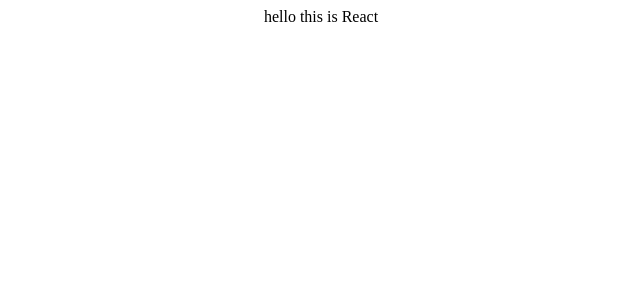
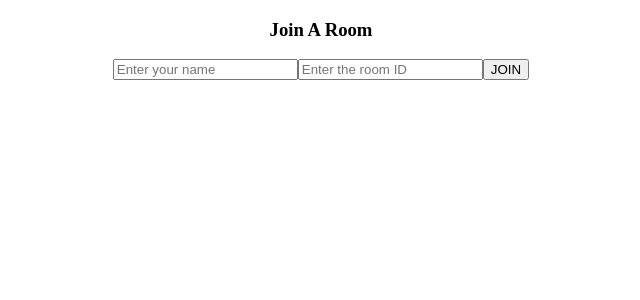
Before and after one commit to NISHANTSRI/Live-Chat-Socket-io, a React (Create React App) app in the folder client/: page / in a window 1280 px wide. Shown: the top 300 px of the page, without its empty margins (319-959 px from the left). Built offline with nearby package versions, Linux system fonts and the light colour scheme; no server answers.

Commit message:
frontend backend socket connection established

```diff
--- a/client/package.json
+++ b/client/package.json
@@ -9,6 +9,7 @@
     "react": "^18.2.0",
     "react-dom": "^18.2.0",
     "react-scripts": "5.0.1",
+    "socket.io-client": "^4.5.1",
     "web-vitals": "^2.1.4"
   },
   "scripts": {
--- a/client/src/App.js
+++ b/client/src/App.js
@@ -1,9 +1,31 @@
 import './App.css';
+import io from 'socket.io-client';
+import { useState } from 'react';
+// eslint-disable-next-line
+const socket = io.connect('http://localhost:3001');
 
 function App() {
+  // eslint-disable-next-line
+  const [name, setName] = useState("");
+  // eslint-disable-next-line
+  const [room, setRoom] = useState('');
+  // eslint-disable-next-line
+  const joinRoom = () => {
+    if (name !== '' && room !== '') {
+      socket.emit('join_room', room);
+    }
+  }
+
   return (
     <div className="App">
-      hello this is React
+      <h3>Join A Room</h3>
+      <input type="text" placeholder='Enter your name' onChange={(e) => {
+        setName(e.target.value);
+      }} />
+      <input type="text" placeholder='Enter the room ID' onChange={(e) => {
+        setRoom(e.target.value);
+      }} />
+      <button onClick={joinRoom}>JOIN</button>
     </div>
   );
 }
```
Also changed, not shown: 2 other files (tests, documents, lock files or other folders).
